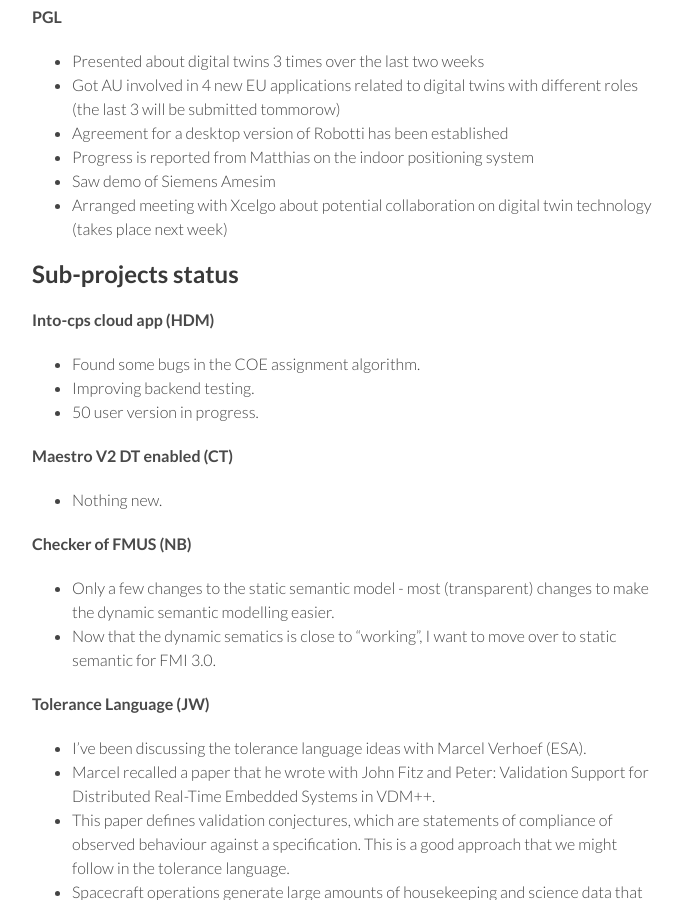
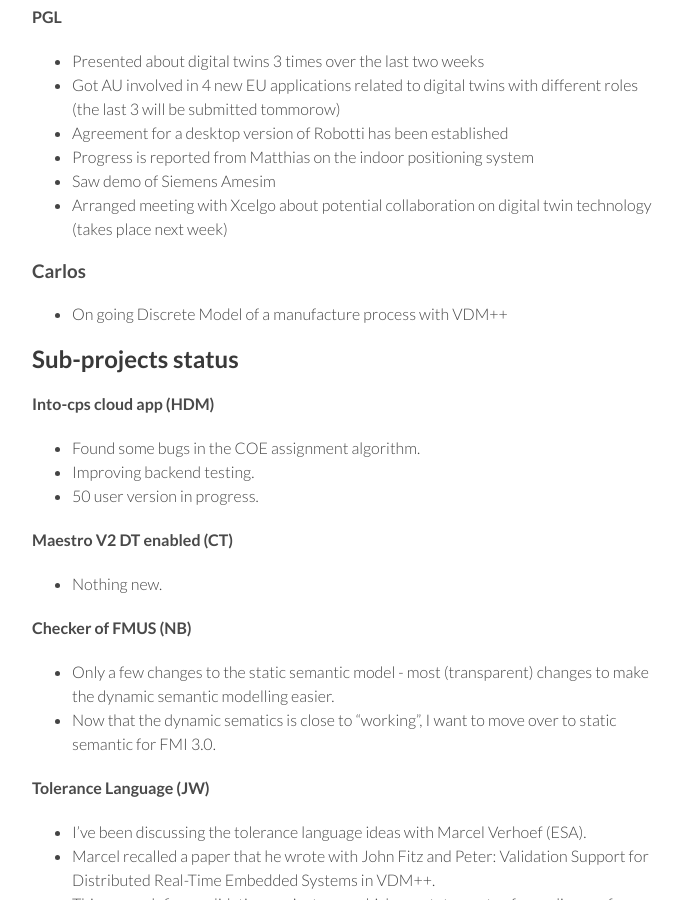
Before and after one commit to digitaltwincentre/digitaltwincentre.github.io, a Jekyll site: the page built from _biweeklies/Biweekly-8.md, in a window 1280 px wide and 900 px high, scrolled down 1187 px. Shown: the whole window, without its empty margins (418-1100 px from the left). Built offline with Jekyll 4.4.1, drawn with Linux system fonts in a browser that asks for light colours; nearby versions of some CDN libraries.

Commit message:
Update Biweekly-8.md

```diff
--- a/_biweeklies/Biweekly-8.md
+++ b/_biweeklies/Biweekly-8.md
@@ -57,6 +57,9 @@ private information must be stored elsewhere.  -->
 * Saw demo of Siemens Amesim
 * Arranged meeting with Xcelgo about potential collaboration on digital twin technology (takes place next week)
 
+### Carlos
+* On going Discrete Model of a manufacture process with VDM++
+
 ## Sub-projects status
 
 
```
